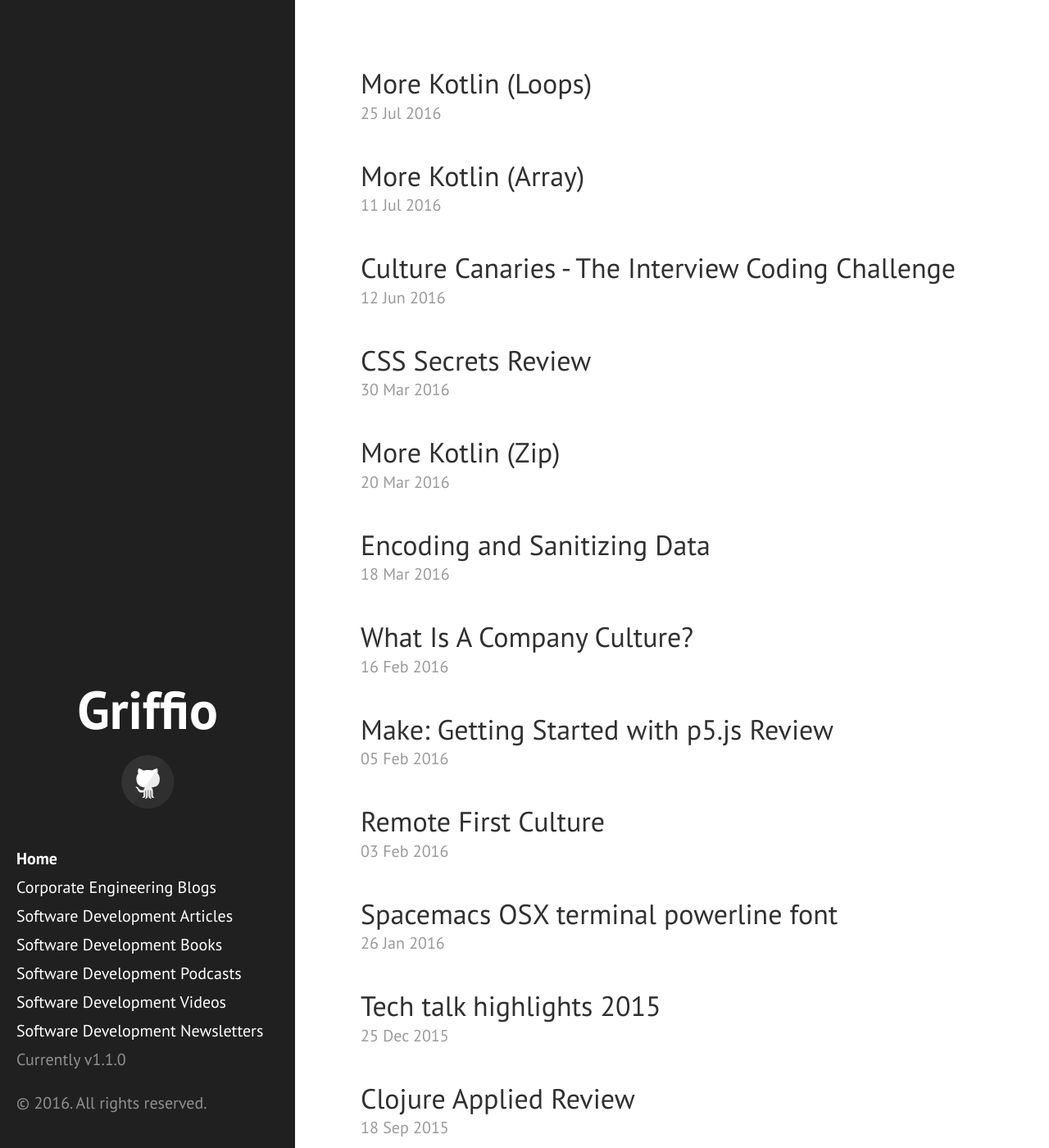
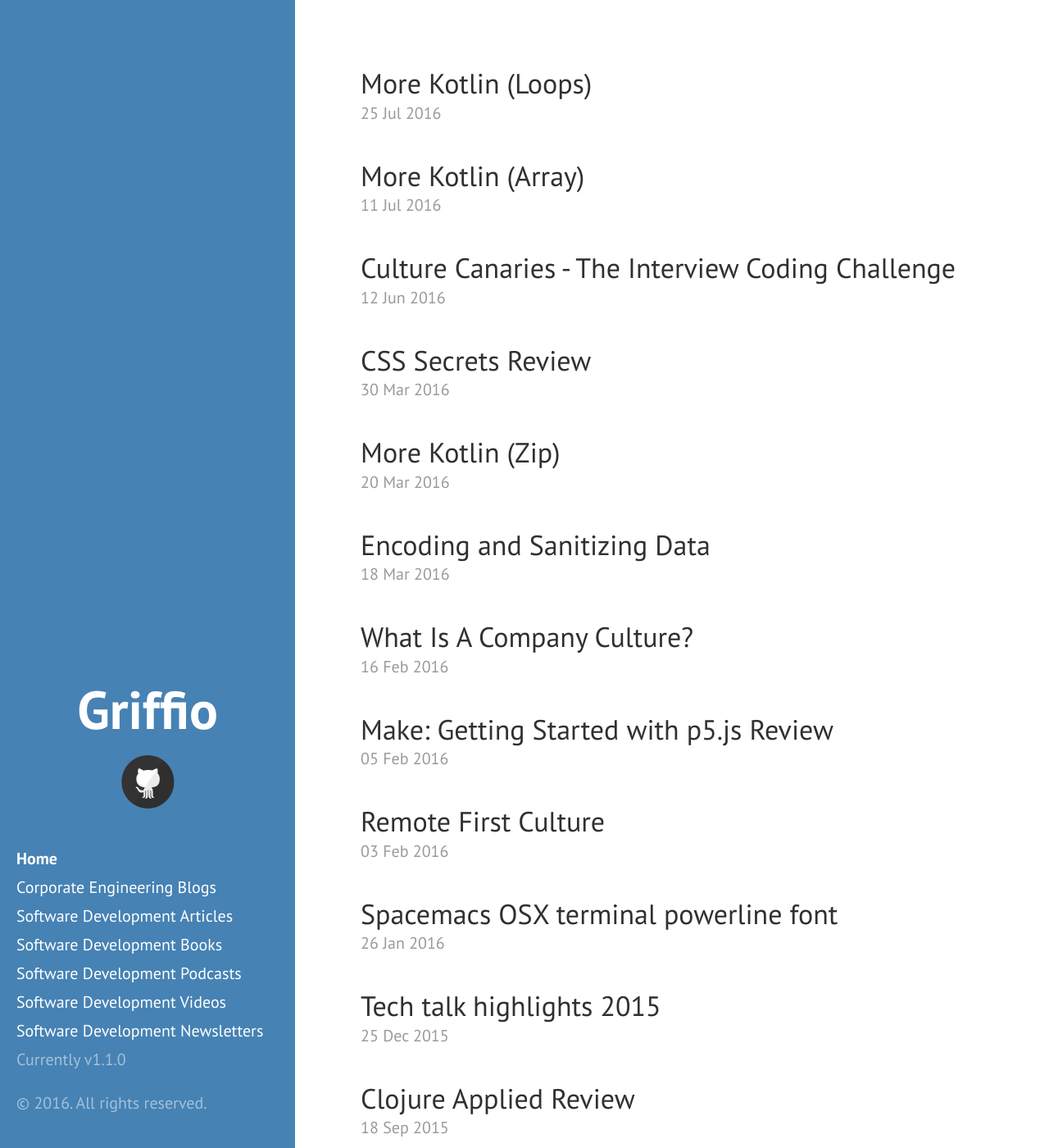
Before and after one commit to griffio/griffio.github.io, a Jekyll site: the page built from index.html, in a window 1280 px wide and 1400 px high. Shown: the whole window at 82% size. Built offline with Jekyll 4.4.1, drawn with Linux system fonts in a browser that asks for light colours; some web fonts are replaced; the list of posts is cut into pages by our own code.

Commit message:
adds steelblue sidebar

```diff
--- a/public/css/hyde.css
+++ b/public/css/hyde.css
@@ -57,7 +57,7 @@ html {
   text-align: center;
   padding: 2rem 1rem;
   color: rgba(255,255,255,.5);
-  background-color: #202020;
+  background-color: steelblue;
 }
 @media (min-width: 48em) {
   .sidebar {
```
